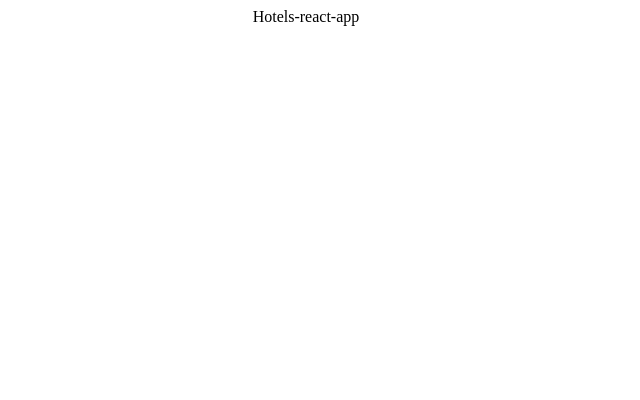
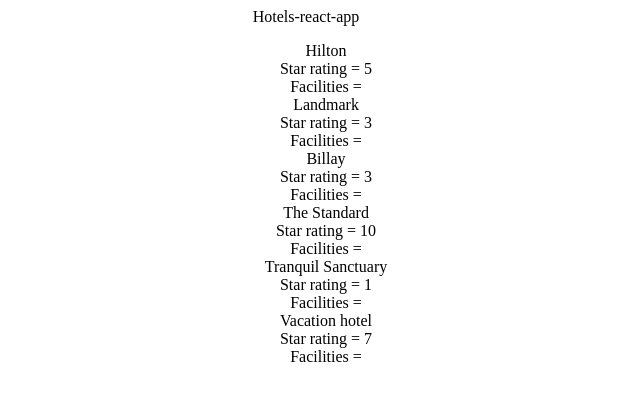
Before and after one commit to AlexKman/Hotels-react-app, a React (Create React App) app: page / in a window 1280 px wide. Shown: the top 400 px of the page, without its empty margins (334-974 px from the left). Built offline with nearby package versions, Linux system fonts and the light colour scheme.

Commit message:
showing hotels as part of a list tag on app.js

```diff
--- a/src/App.js
+++ b/src/App.js
@@ -13,7 +13,15 @@
     return (
       <div className="App">
         <header className="App-header">Hotels-react-app</header>
-        <ul />
+        <ul className="hotelsList">
+          {this.state.hotels.map(hotel => (
+            <div id="hotel" key={hotel.id}>
+              <section>{hotel.name}</section>
+              <section>Star rating = {hotel.starRating}</section>
+              <section>Facilities =</section>
+            </div>
+          ))}
+        </ul>
       </div>
     );
   }
```
Also changed, not shown: package.json (+22 -4 lines), 1 other file (tests, documents, lock files or other folders).
